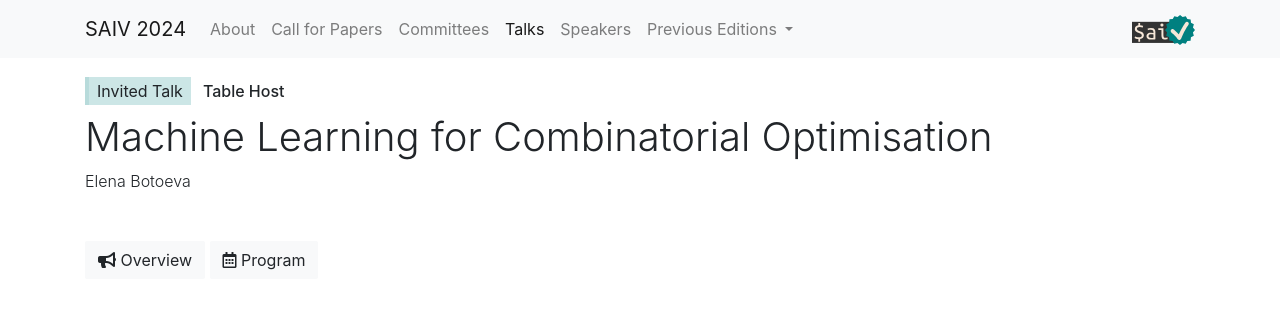
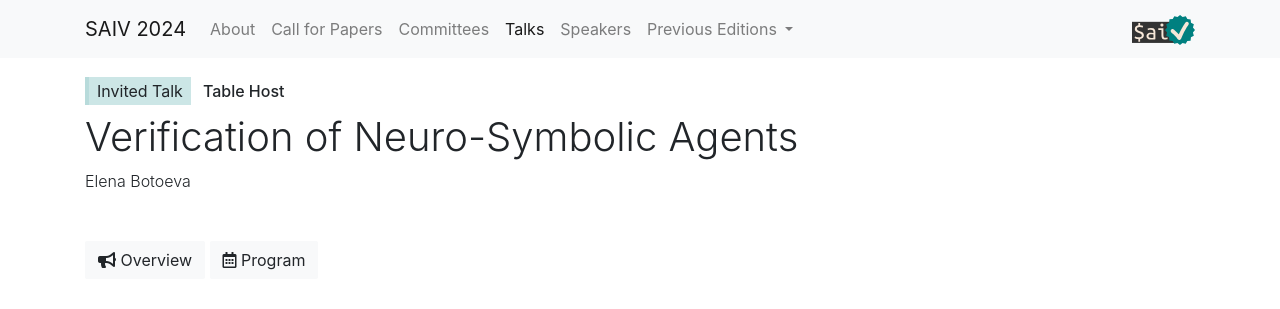
Before and after one commit to SAIV-conference/2025, a Jekyll site: the page built from _talks/talk3.md, in a window 1280 px wide. Shown: the top 309 px of the page. Built offline with Jekyll 4.4.1, drawn with Linux system fonts in a browser that asks for light colours.

Commit message:
Update talk3.md

```diff
--- a/_talks/talk3.md
+++ b/_talks/talk3.md
@@ -1,5 +1,5 @@
 ---
-name: Machine Learning for Combinatorial Optimisation
+name: Verification of Neuro-Symbolic Agents
 speakers:
   - Elena Botoeva
 categories:
```
